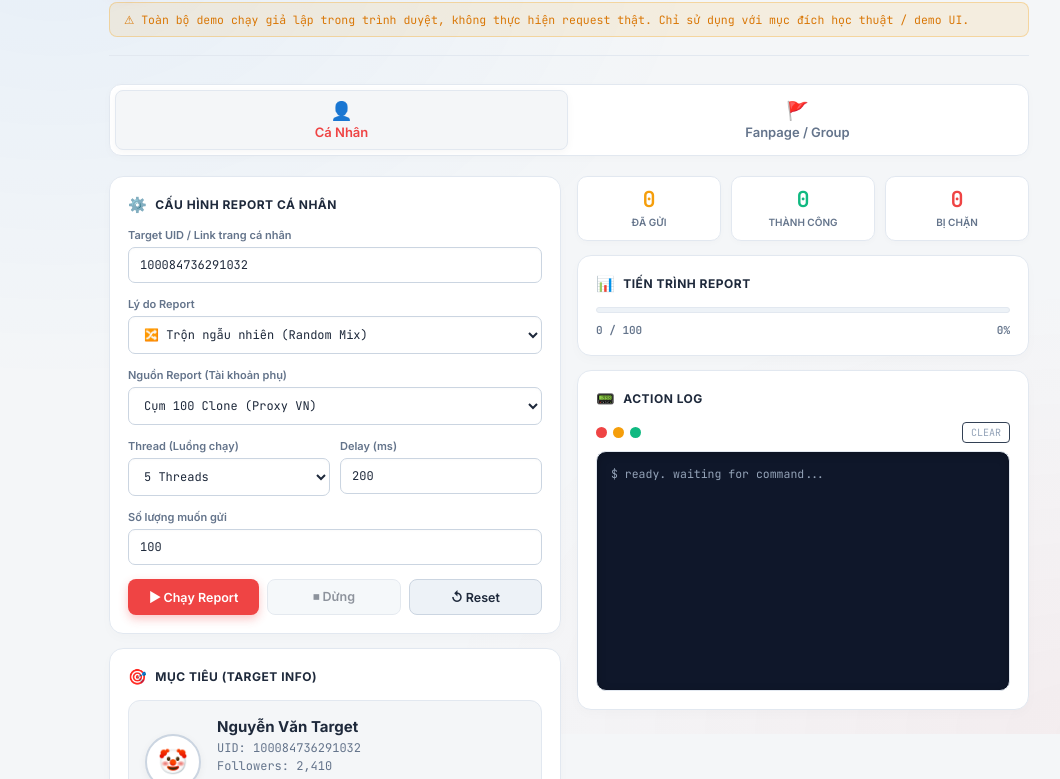
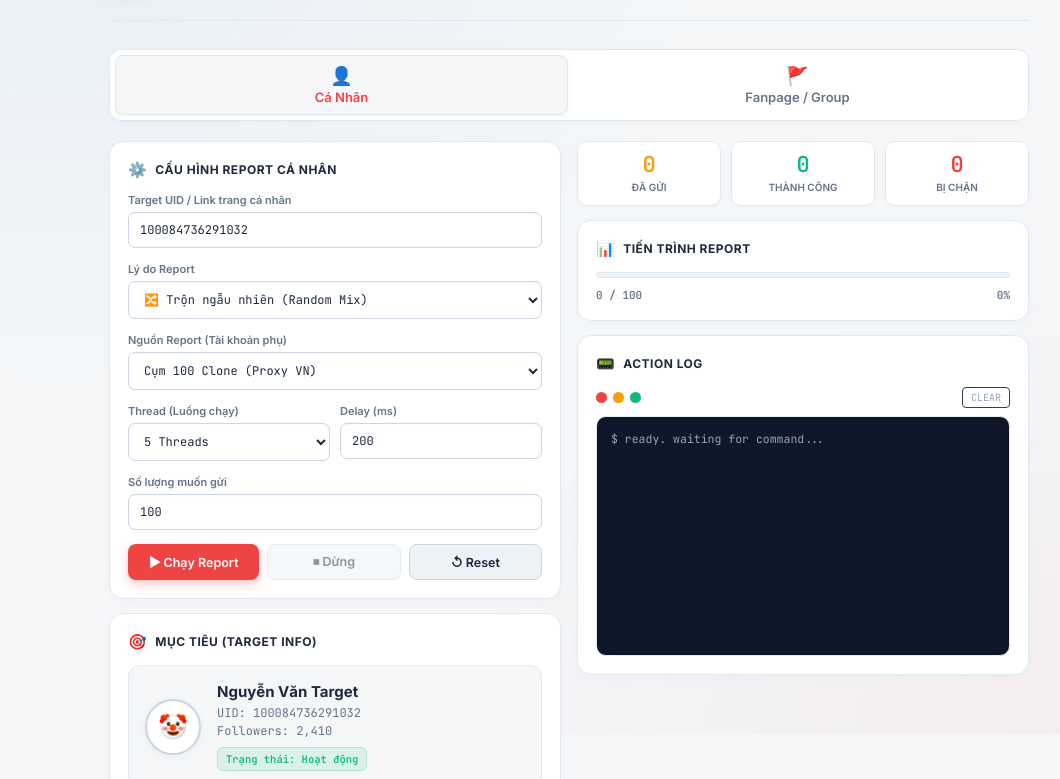
Before and after one commit to phanductruongson1201-design/report-tool-demo, a plain HTML site: page index.html in a window 1280 px wide. Shown: the part 66-845 px from the top of the page, without its empty margins (71-1131 px from the left). Drawn offline with Linux system fonts and the light colour scheme.

Commit message:
Update index.html

```diff
--- a/index.html
+++ b/index.html
@@ -134,7 +134,7 @@ textarea{resize:vertical;min-height:70px}
     <span class="htag">social-media-enforcement</span>
     <span class="htag" style="margin-left:auto;color:var(--r);background:var(--s1);border-color:var(--r)">v2.7 · local mock</span>
   </div>
-  <div class="warn-bar">⚠ Toàn bộ demo chạy giả lập trong trình duyệt, không thực hiện request thật. Chỉ sử dụng với mục đích học thuật / demo UI.</div>
+
 </header>
 
 <div class="tabs">
```
